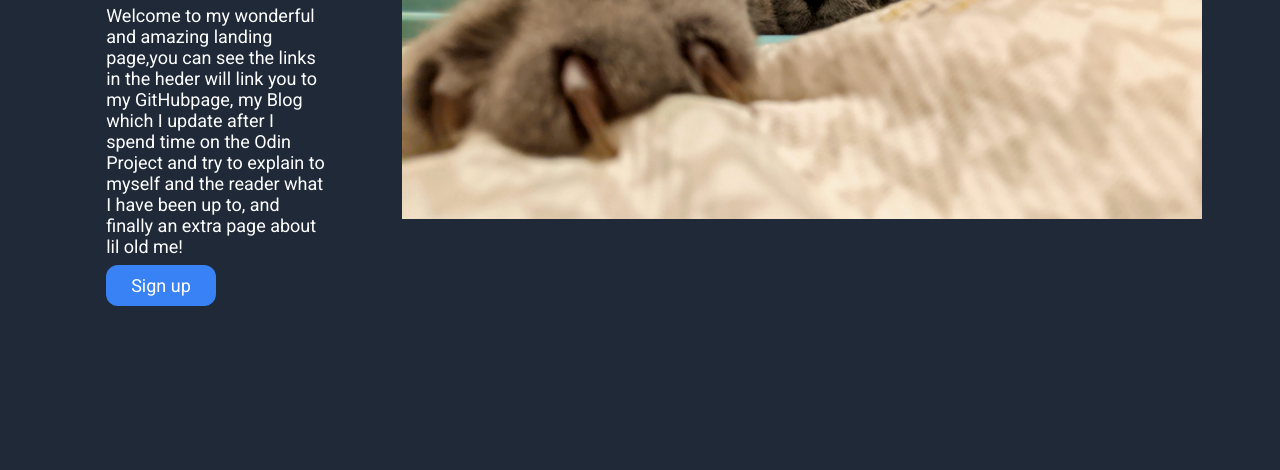
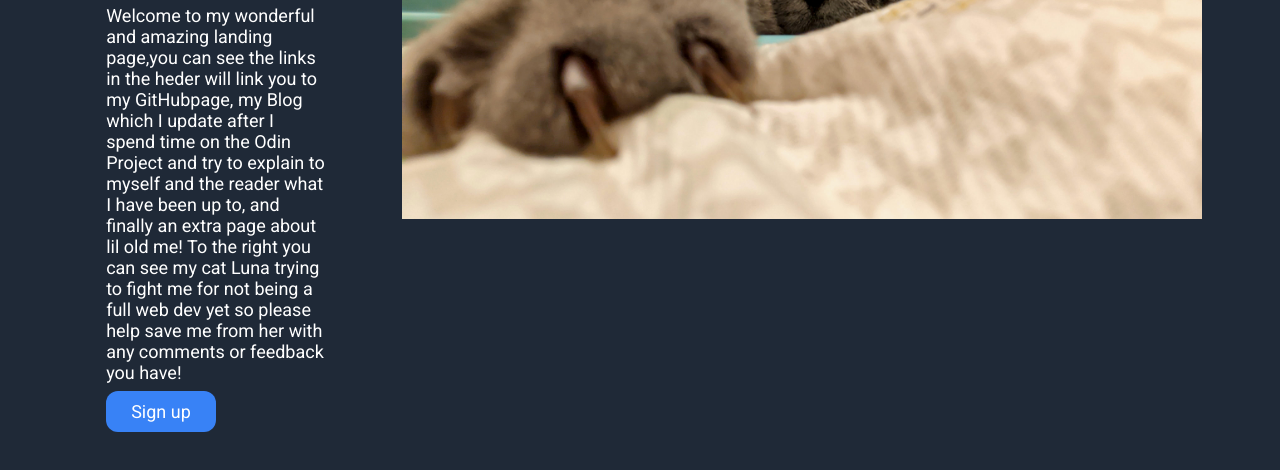
Before and after one commit to IsaacWild/LandingPage, a plain HTML site: page index.html in a window 1280 px wide. Shown: the part 430-900 px from the top of the page. Before the commit the page ends 847 px from the top, so only its background shows below. Drawn offline with Linux system fonts and the light colour scheme; files that its build step writes are made by us from their sources.

Commit message:
2 sections completed and styled in 2h 30min

```diff
--- a/CSS/style.css
+++ b/CSS/style.css
@@ -104,3 +104,4 @@ button{
     font-size: 18px;
     border-radius: 12px;
 }
+/* This has been 2  and a half hours work on this */
--- a/index.html
+++ b/index.html
@@ -26,7 +26,7 @@
     <div class="topcontainer">
         <div class="sign-up-container">
             <div class="topconmaintext">This website is awesome!</div>
-            <div class="topconsubtext">Welcome to my wonderful and amazing landing page,you can see the links in the heder will link you to my GitHubpage, my Blog which I update after I spend time on the Odin Project and try to explain to myself and the reader what I have been up to, and finally an extra page about lil old me!</div>
+            <div class="topconsubtext">Welcome to my wonderful and amazing landing page,you can see the links in the heder will link you to my GitHubpage, my Blog which I update after I spend time on the Odin Project and try to explain to myself and the reader what I have been up to, and finally an extra page about lil old me! To the right you can see my cat Luna trying to fight me for not being a full web dev yet so please help save me from her with any comments or feedback you have!</div>
             <div>
                <button>Sign up</button>
             </div>
```
